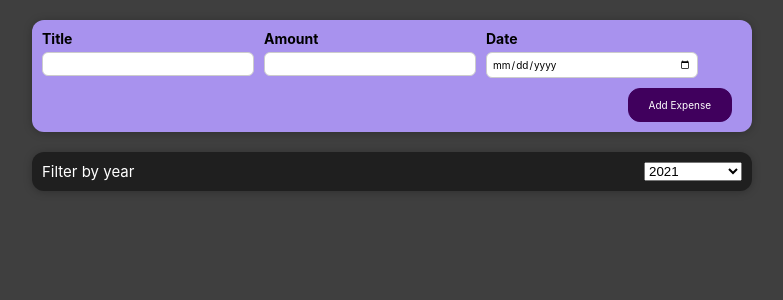
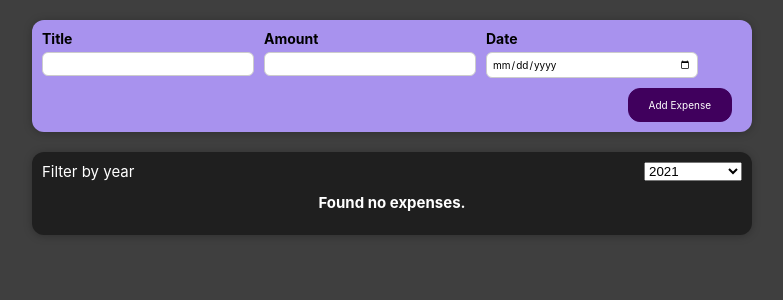
Before and after one commit to GustavoMelloGit/ReactCourse, a React (Create React App) app: page / in a window 1280 px wide. Both pictures are taken after typing "Sample", "5", "2020-01-15" into the empty fields and a click on the button "Add Expense". Shown: the top 300 px of the page, without its empty margins (248-1031 px from the left). Built offline with nearby package versions, Linux system fonts and the light colour scheme.

Commit message:
refactor: refactoring filterYears to be more easy to understand

```diff
--- a/src/components/Expenses/ExpenseItem.js
+++ b/src/components/Expenses/ExpenseItem.js
@@ -6,6 +6,7 @@ import "./ExpenseItem.css";
 
 const ExpenseItem = (props) => {
   return (
+    <li>
       <Card className="expense-item">
         <ExpenseDate date={props.date} />
         <div className="expense-item__description">
@@ -13,6 +14,7 @@ const ExpenseItem = (props) => {
           <div className="expense-item__price">${props.amount}</div>
         </div>
       </Card>
+    </li>
   );
 };
 
--- a/src/components/Expenses/Expenses.jsx
+++ b/src/components/Expenses/Expenses.jsx
@@ -1,35 +1,18 @@
 import React, { useState } from "react";
+import "./Expenses.css";
 
-import ExpenseItem from "./ExpenseItem";
 import Card from "../UI/Card";
-import "./Expenses.css";
+import ExpensesList from "../ExpensesList";
 
 const Expenses = (props) => {
   const [filterYear, setFilterYear] = useState("2021");
   function filteringYear(e) {
     setFilterYear(e.target.value);
   }
-  const expenseFiltered = props.items.map((element) => {
-    if (filterYear === "all") {
-      return (
-        <ExpenseItem
-          key={element.id}
-          title={element.title}
-          amount={element.amount}
-          date={element.date}
-        />
-      );
-    }
-    if (filterYear === element.date.getFullYear().toString()) {
-      return (
-        <ExpenseItem
-          key={element.id}
-          title={element.title}
-          amount={element.amount}
-          date={element.date}
-        />
-      );
-    }
+  const filteredItems = props.items.filter((expense) => {
+    if (filterYear !== "all") {
+      return expense.date.getFullYear().toString() === filterYear;
+    } else return expense;
   });
   return (
     <Card className="expenses">
@@ -39,17 +22,16 @@ const Expenses = (props) => {
           name="selectFilter"
           id="selectFilterYear"
           onChange={filteringYear}
+          defaultValue="2021"
         >
           <option value="all">All expenses</option>
           <option value="2019">2019</option>
           <option value="2020">2020</option>
-          <option value="2021" selected>
-            2021
-          </option>
+          <option value="2021">2021</option>
           <option value="2022">2022</option>
         </select>
       </div>
-      {expenseFiltered}
+      <ExpensesList items={filteredItems} filtered={filterYear} />
     </Card>
   );
 };
--- /dev/null
+++ b/src/components/ExpensesList/index.jsx
@@ -0,0 +1,22 @@
+import React from "react";
+import ExpenseItem from "../Expenses/ExpenseItem";
+import "./style.css";
+
+const ExpensesList = (props) => {
+  if (props.items.length === 0) {
+    return <h2 className="expenses-list__fallback">Found no expenses.</h2>;
+  }
+  return (
+    <ul className="expenses-list">
+      {props.items.map((element) => (
+        <ExpenseItem
+          key={element.id}
+          title={element.title}
+          amount={element.amount}
+          date={element.date}
+        />
+      ))}
+    </ul>
+  );
+};
+export default ExpensesList;
--- /dev/null
+++ b/src/components/ExpensesList/style.css
@@ -0,0 +1,8 @@
+.expenses-list {
+    list-style: none;
+    padding: 0 !important;
+}
+.expenses-list__fallback {
+    color: white;
+    text-align: center;
+}
```
Lines whose indentation alone changed are shown as unchanged.
